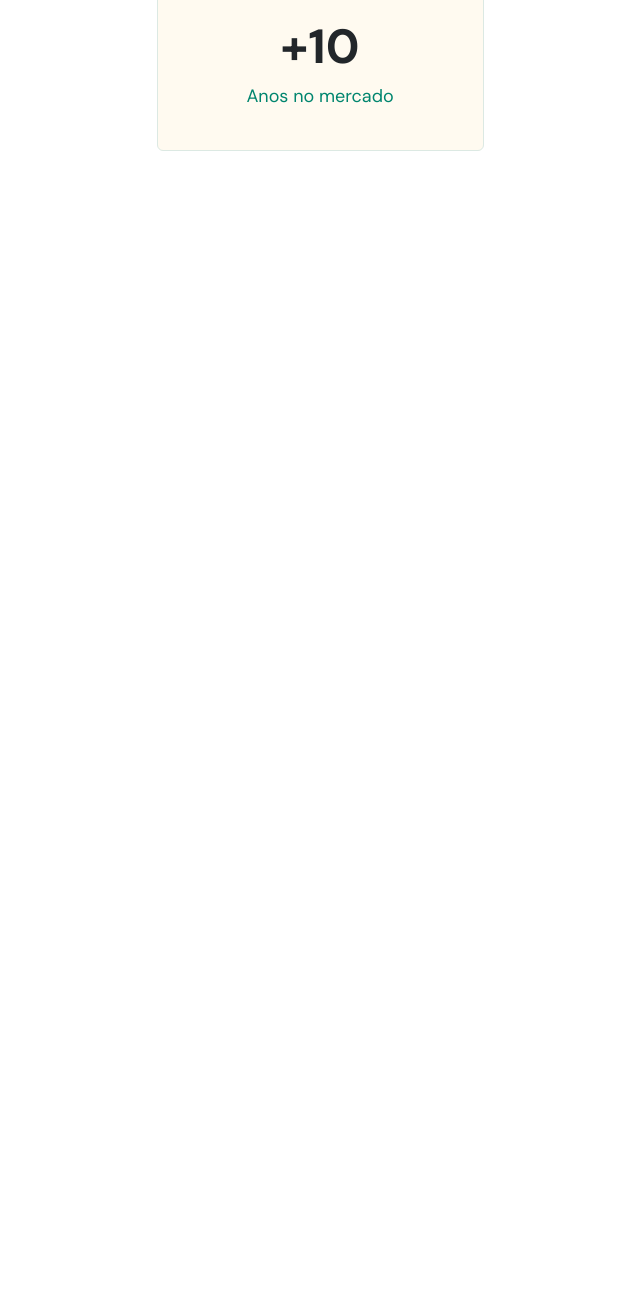
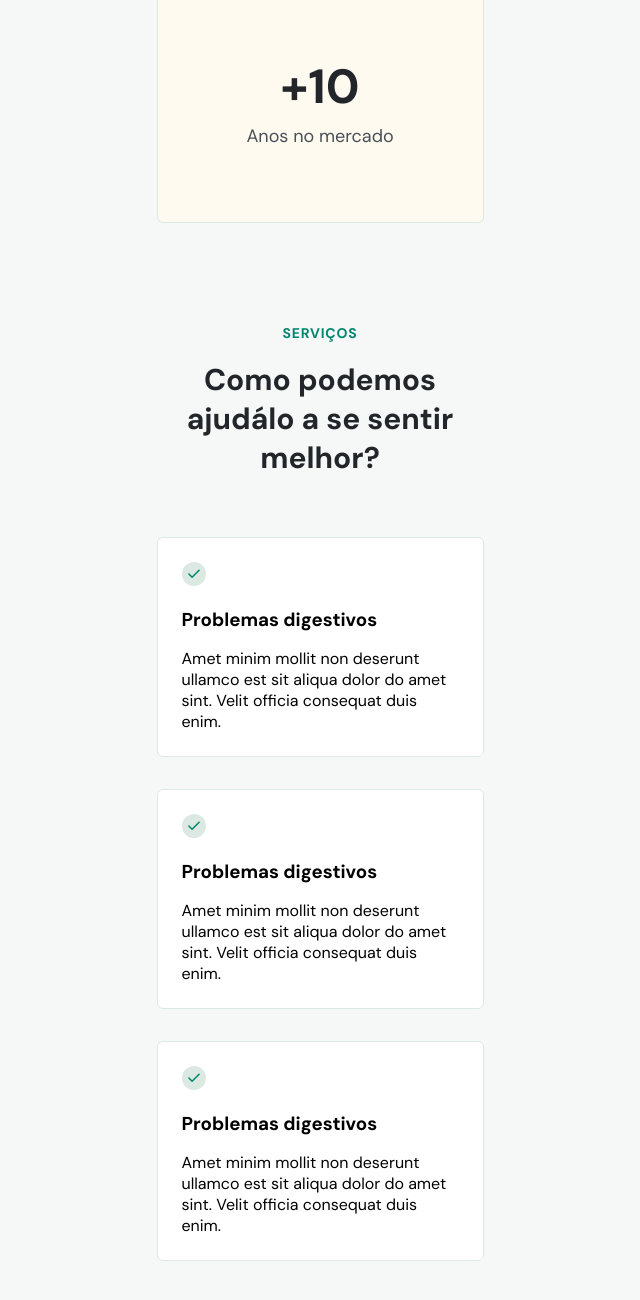
Before and after one commit to Wallysson/landing-page-1, a plain HTML site: page index.html in a window 1280 px wide. Shown: the part 1258-2558 px from the top of the page, without its empty margins (320-960 px from the left). Before the commit the page ends 1433 px from the top, so only its background shows below. Drawn offline with nearby package versions, Linux system fonts and the light colour scheme.

Commit message:
fixing bugs in nav and putting scroll animation

```diff
--- a/index.html
+++ b/index.html
@@ -16,7 +16,7 @@
   <body onscroll="onScroll()" class="">
     <nav id="navigation" class="">
       <div class="wrapper">
-        <a class="logo" href="#">
+        <a class="logo" href="#home">
           <svg
             width="133"
             height="18"
@@ -69,10 +69,10 @@
 
         <div class="menu">
           <ul>
-            <li>Início</li>
-            <li>Serviços</li>
-            <li>Sobre</li>
-            <li>Depoimentos</li>
+            <li><a href="#home" onclick="closeMenu()">Início</a></li>
+            <li><a href="#services" onclick="closeMenu()">Serviços</a></li>
+            <li><a href="#" onclick="closeMenu()">Sobre</a></li>
+            <li><a href="#" onclick="closeMenu()">Depoimentos</a></li>
           </ul>
           <a class="button" href="#">Agende sua consulta</a>
 
@@ -158,7 +158,12 @@
           </ul>
         </div>
 
-        <button class="open-menu" onclick="openMenu()">
+        <button
+          class="open-menu"
+          onclick="openMenu()"
+          aria-label="Abrir menu"
+          aria-expanded="false"
+        >
           <svg
             width="40"
             height="40"
@@ -189,7 +194,12 @@
             />
           </svg>
         </button>
-        <button class="close-menu" onclick="closeMenu()">
+        <button
+          class="close-menu"
+          onclick="closeMenu()"
+          aria-label="Fechar menu"
+          aria-expanded="true"
+        >
           <svg
             width="40"
             height="40"
@@ -208,12 +218,13 @@
         </button>
       </div>
     </nav>
-    <header class="wrapper">
+    <header id="home">
+      <div class="wrapper">
         <h4>BOAS-VINDAS A DOCTORCARE 👋</h4>
         <h1>Assistência médica simplificada para todos</h1>
         <p>
-        Os médicos da DoctorCare vão além dos sintomas para tratar a causa raiz
-        de sua doença e proporcionar uma cura a longo prazo.
+          Os médicos da DoctorCare vão além dos sintomas para tratar a causa
+          raiz de sua doença e proporcionar uma cura a longo prazo.
         </p>
         <button>
           <svg
@@ -249,7 +260,92 @@
             <p>Anos no mercado</p>
           </div>
         </div>
+      </div>
     </header>
+    <section id="services">
+      <div class="wrapper">
+        <header>
+          <h4>Serviços</h4>
+          <h2>Como podemos ajudálo a se sentir melhor?</h2>
+        </header>
+
+        <div class="cards">
+          <div class="card">
+            <svg
+              width="24"
+              height="24"
+              viewBox="0 0 24 24"
+              fill="none"
+              xmlns="http://www.w3.org/2000/svg"
+            >
+              <circle cx="12" cy="12" r="12" fill="#DCE9E2" />
+              <path
+                d="M17.091 8.18182L10.091 15.1818L6.90918 12"
+                stroke="#00856F"
+                stroke-width="1.5"
+                stroke-linecap="round"
+                stroke-linejoin="round"
+              />
+            </svg>
+            <h3>Problemas digestivos</h3>
+            <p>
+              Amet minim mollit non deserunt ullamco est sit aliqua dolor do
+              amet sint. Velit officia consequat duis enim.
+            </p>
+          </div>
+
+          <div class="card">
+            <svg
+              width="24"
+              height="24"
+              viewBox="0 0 24 24"
+              fill="none"
+              xmlns="http://www.w3.org/2000/svg"
+            >
+              <circle cx="12" cy="12" r="12" fill="#DCE9E2" />
+              <path
+                d="M17.091 8.18182L10.091 15.1818L6.90918 12"
+                stroke="#00856F"
+                stroke-width="1.5"
+                stroke-linecap="round"
+                stroke-linejoin="round"
+              />
+            </svg>
+            <h3>Problemas digestivos</h3>
+            <p>
+              Amet minim mollit non deserunt ullamco est sit aliqua dolor do
+              amet sint. Velit officia consequat duis enim.
+            </p>
+          </div>
+
+          <div class="card">
+            <svg
+              width="24"
+              height="24"
+              viewBox="0 0 24 24"
+              fill="none"
+              xmlns="http://www.w3.org/2000/svg"
+            >
+              <circle cx="12" cy="12" r="12" fill="#DCE9E2" />
+              <path
+                d="M17.091 8.18182L10.091 15.1818L6.90918 12"
+                stroke="#00856F"
+                stroke-width="1.5"
+                stroke-linecap="round"
+                stroke-linejoin="round"
+              />
+            </svg>
+            <h3>Problemas digestivos</h3>
+            <p>
+              Amet minim mollit non deserunt ullamco est sit aliqua dolor do
+              amet sint. Velit officia consequat duis enim.
+            </p>
+          </div>
+        </div>
+      </div>
+    </section>
+    <!-- Scroll Lib -->
+    <script src="https://unpkg.com/scrollreveal"></script>
     <script src="script.js"></script>
   </body>
 </html>
--- a/script.js
+++ b/script.js
@@ -12,3 +12,11 @@ function openMenu() {
 function closeMenu() {
   document.body.classList.remove('menu-expanded')
 }
+
+ScrollReveal({
+  origin: top,
+  distance: '30px',
+  duration: 600
+}).reveal(`
+#home, #home img, #home .stats, #services, #services header, #services .card
+`)
--- a/style.css
+++ b/style.css
@@ -12,9 +12,14 @@
   --paragraph: hsl(210, 9%, 31%);
   --brand-beige: hsl(39, 100%, 97%);
   --brand-light: hsl(148, 23%, 89%);
+  --bg-light: hsl(180, 14%, 97%);
 
   --nav-height: 7.2rem;
   font-size: 62.5%;
+}
+
+html {
+  scroll-behavior: smooth;
 }
 
 html,
@@ -29,16 +34,22 @@ body {
   text-align: center;
 
   overflow: overlay;
+
+  background: var(--bg-light);
 }
 
 .wrapper {
   width: 37.5rem;
   margin-inline: auto;
-  padding: 2.4rem;
+  padding-inline: 2.4rem;
 }
 
 ul {
   list-style: none;
+}
+
+section {
+  padding-block: 10rem;
 }
 
 /* -------- Navigation -------- */
@@ -50,11 +61,10 @@ nav {
 
   position: fixed;
   top: 0;
-  left: 50%;
-  transform: translateX(-50%);
+  z-index: 100;
 }
 
-div.wrapper {
+nav div.wrapper {
   display: flex;
   justify-content: space-between;
   align-items: center;
@@ -64,7 +74,7 @@ nav.scroll {
   background: var(--primary-color);
 }
 
-nav.scroll svg:nth-child(1) path {
+nav.scroll .logo path {
   fill: #fff;
 }
 
@@ -78,13 +88,13 @@ nav button {
   cursor: pointer;
 }
 
-/* -------- Header -------- */
+/* -------- Home -------- */
 
-header {
-  margin-top: calc(4.1rem + var(--nav-height));
+#home {
+  padding-top: calc(4.1rem + var(--nav-height));
 }
 
-header::before {
+#home::before {
   content: '';
   display: block;
   width: 100%;
@@ -96,20 +106,20 @@ header::before {
   background: var(--brand-light);
 }
 
-header h4 {
+#home h4 {
   font-size: 1.4rem;
   color: var(--primary-color);
   margin-bottom: 1.6rem;
 }
 
-header h1 {
+#home h1 {
   font-size: 3.4rem;
   color: var(--headline);
   line-height: 130%;
   margin-bottom: 2.4rem;
 }
 
-header p {
+#home p {
   font-size: 1.8rem;
   line-height: 150%;
   font-weight: 400;
@@ -117,7 +127,7 @@ header p {
   margin-bottom: 3.2rem;
 }
 
-header button {
+#home button {
   background: var(--primary-color);
 
   border: none;
@@ -138,7 +148,7 @@ header button {
   gap: 1.6rem;
 }
 
-header img {
+#home img {
   width: 26.4rem;
   display: block;
   margin-inline: auto;
@@ -179,7 +189,7 @@ body.menu-expanded {
 }
 
 body.menu-expanded > :not(nav) {
-  display: none;
+  visibility: hidden;
 }
 
 .menu,
@@ -195,6 +205,10 @@ body.menu-expanded .close-menu {
   visibility: visible;
 }
 
+.menu {
+  transform: translateY(100%);
+}
+
 body.menu-expanded .menu {
   position: fixed;
   top: 0;
@@ -205,10 +219,9 @@ body.menu-expanded .menu {
   height: 100vh;
 
   padding-top: var(--nav-height);
-}
 
-body.menu-expanded nav {
-  position: relative;
+  transition: transform 300ms;
+  transform: translateY(0);
 }
 
 .menu ul:nth-child(1) {
@@ -220,6 +233,9 @@ body.menu-expanded nav {
   font-size: 2.4rem;
   line-height: 3.1rem;
   font-weight: 700;
+}
+
+.menu ul a {
   color: #fff;
   text-decoration: none;
 }
@@ -260,3 +276,41 @@ body.menu-expanded .logo path {
 body.menu-expanded button path {
   stroke: #fff;
 }
+
+/* -------- Services -------- */
+
+#services header h4 {
+  font-size: 1.4rem;
+  text-transform: uppercase;
+  line-height: 150%;
+  letter-spacing: 0.08rem;
+  color: var(--primary-color);
+  margin-bottom: 1.6rem;
+}
+
+#services header h2 {
+  font-size: 3rem;
+  line-height: 3.9rem;
+  color: var(--headline);
+  margin-bottom: 6rem;
+}
+
+#services .cards {
+  display: flex;
+  flex-direction: column;
+  gap: 3.2rem;
+}
+
+#services .card {
+  padding: 2.4rem;
+  text-align: left;
+
+  background: #fff;
+
+  border: 1px solid var(--brand-light);
+  border-radius: 0.6rem;
+}
+
+#services .card h3 {
+  margin-block: 1.6rem;
+}
```
Lines whose indentation alone changed are shown as unchanged.
